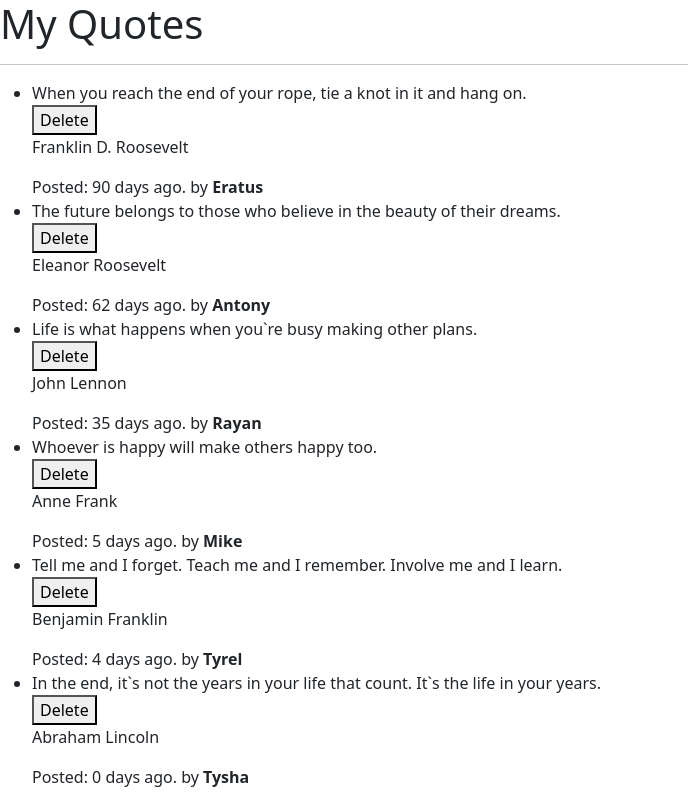
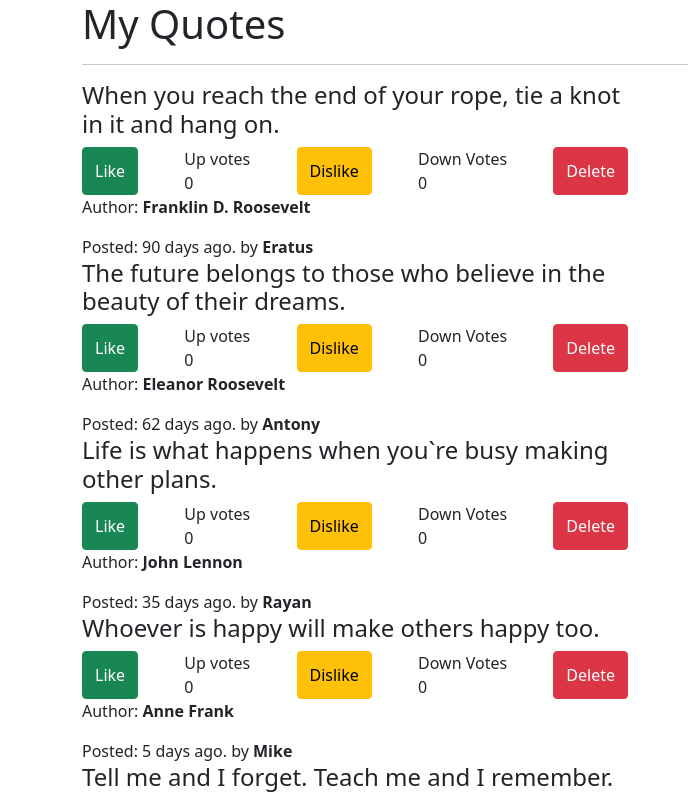
Before and after one commit to ErastusNjaramba/Quotes-App, an Angular app: page / in a window 1280 px wide. Shown: the top 794 px of the page, without its empty margins (0-688 px from the left). Built offline with nearby package versions, Linux system fonts and the light colour scheme.

Commit message:
add style to buttons

```diff
--- a/src/app/quote-detail/quote-detail.component.css
+++ b/src/app/quote-detail/quote-detail.component.css
@@ -0,0 +1,5 @@
+.votes{
+display: flex;
+flex-direction: row;
+justify-content: space-between;
+}
--- a/src/app/quote-detail/quote-detail.component.html
+++ b/src/app/quote-detail/quote-detail.component.html
@@ -1,3 +1,10 @@
-<button (click)='deleteQuote(true)'>Delete</button>
-<p>{{addQuote.author}}</p>
+<div class="votes">
+  <button class="btn btn-success" (click)='upvote()'>Like</button>
+  <div id="upVote">Up votes<br>{{addQuote.upvote}}</div>
+  <button class="btn btn-warning" (click)='downvote()'>Dislike</button>
+  <div id="downVote">Down Votes<br>{{addQuote.downvote}}</div>
+  <button class="btn btn-danger" (click)='deleteQuote(true)'>Delete</button>
+</div>
+
+<p>Author: <strong>{{addQuote.author}}</strong></p>
 Posted: {{addQuote.datePosted| dateAgo}} days ago.
--- a/src/app/quote-detail/quote-detail.component.ts
+++ b/src/app/quote-detail/quote-detail.component.ts
@@ -14,6 +14,12 @@ export class QuoteDetailComponent implements OnInit {
   deleteQuote(read:boolean){
     this.isRead.emit(read);
   }
+  upvote(){
+    this.addQuote.upvote+=1;
+  }
+  downvote(){
+    this.addQuote.downvote+=1;
+  }
   constructor() { }
 
   ngOnInit() {
--- a/src/app/quote.ts
+++ b/src/app/quote.ts
@@ -4,7 +4,9 @@ export class Quote {
   public name: string,
   public words: string,
   public author: string,
-  public datePosted: Date
+  public datePosted: Date,
+  public upvote: number,
+  public downvote: number
   )
   {}
  }
--- a/src/app/quote/quote.component.html
+++ b/src/app/quote/quote.component.html
@@ -1,11 +1,17 @@
-<div>
+<div class="container">
   <h1>My Quotes</h1>
   <hr>
-  <ul>
-    <div *ngFor='let quote of quotes;let i = index'>
-    <li>{{quote.words}}</li>
-      <app-quote-detail [addQuote]='quote' (isRead)= 'quoteDelete($event, i)'></app-quote-detail>
-      by <span id="name"><strong>{{quote.name}}</strong></span>
+  <div class="row">
+    <div class="col-md-6">
+      <div *ngFor='let quote of quotes;let i = index'>
+        <div>
+          <h4>{{quote.words}}</h4>
+        </div>
+        <div>
+          <app-quote-detail [addQuote]='quote' (isRead)= 'quoteDelete($event, i)'></app-quote-detail>
+          by <span id="name"><strong>{{quote.name}}</strong></span>
+        </div>
+      </div>
+    </div>
   </div>
-  </ul>
 </div>
--- a/src/app/quote/quote.component.ts
+++ b/src/app/quote/quote.component.ts
@@ -10,12 +10,12 @@ import { Quote } from '../quote';
 export class QuoteComponent implements OnInit {
 
   quotes:Quote[] = [
-   new Quote (2, 'Eratus', 'When you reach the end of your rope, tie a knot in it and hang on.', 'Franklin D. Roosevelt',new Date(2021,3,18)),
-   new Quote (3, 'Antony', 'The future belongs to those who believe in the beauty of their dreams.', 'Eleanor Roosevelt',new Date(2021,4,16)),
-   new Quote (1, 'Rayan', 'Life is what happens when you`re busy making other plans.', 'John Lennon',new Date(2021,5,12)),
-   new Quote (4, 'Mike', 'Whoever is happy will make others happy too.', 'Anne Frank',new Date(2021,6,12)),
-   new Quote (5, 'Tyrel', 'Tell me and I forget. Teach me and I remember. Involve me and I learn.', 'Benjamin Franklin',new Date(2021,6,13)),
-   new Quote (6, 'Tysha', 'In the end, it`s not the years in your life that count. It`s the life in your years. ', 'Abraham Lincoln',new Date(2021,6,17)),
+   new Quote (2, 'Eratus', 'When you reach the end of your rope, tie a knot in it and hang on.', 'Franklin D. Roosevelt',new Date(2021,3,18),0,0),
+   new Quote (3, 'Antony', 'The future belongs to those who believe in the beauty of their dreams.', 'Eleanor Roosevelt',new Date(2021,4,16),0,0),
+   new Quote (1, 'Rayan', 'Life is what happens when you`re busy making other plans.', 'John Lennon',new Date(2021,5,12),0,0),
+   new Quote (4, 'Mike', 'Whoever is happy will make others happy too.', 'Anne Frank',new Date(2021,6,12),0,0),
+   new Quote (5, 'Tyrel', 'Tell me and I forget. Teach me and I remember. Involve me and I learn.', 'Benjamin Franklin',new Date(2021,6,13),0,0),
+   new Quote (6, 'Tysha', 'In the end, it`s not the years in your life that count. It`s the life in your years. ', 'Abraham Lincoln',new Date(2021,6,17),0,0),
   ];
 
 
```
Also changed, not shown: src/styles.css (line endings or trailing spaces).
